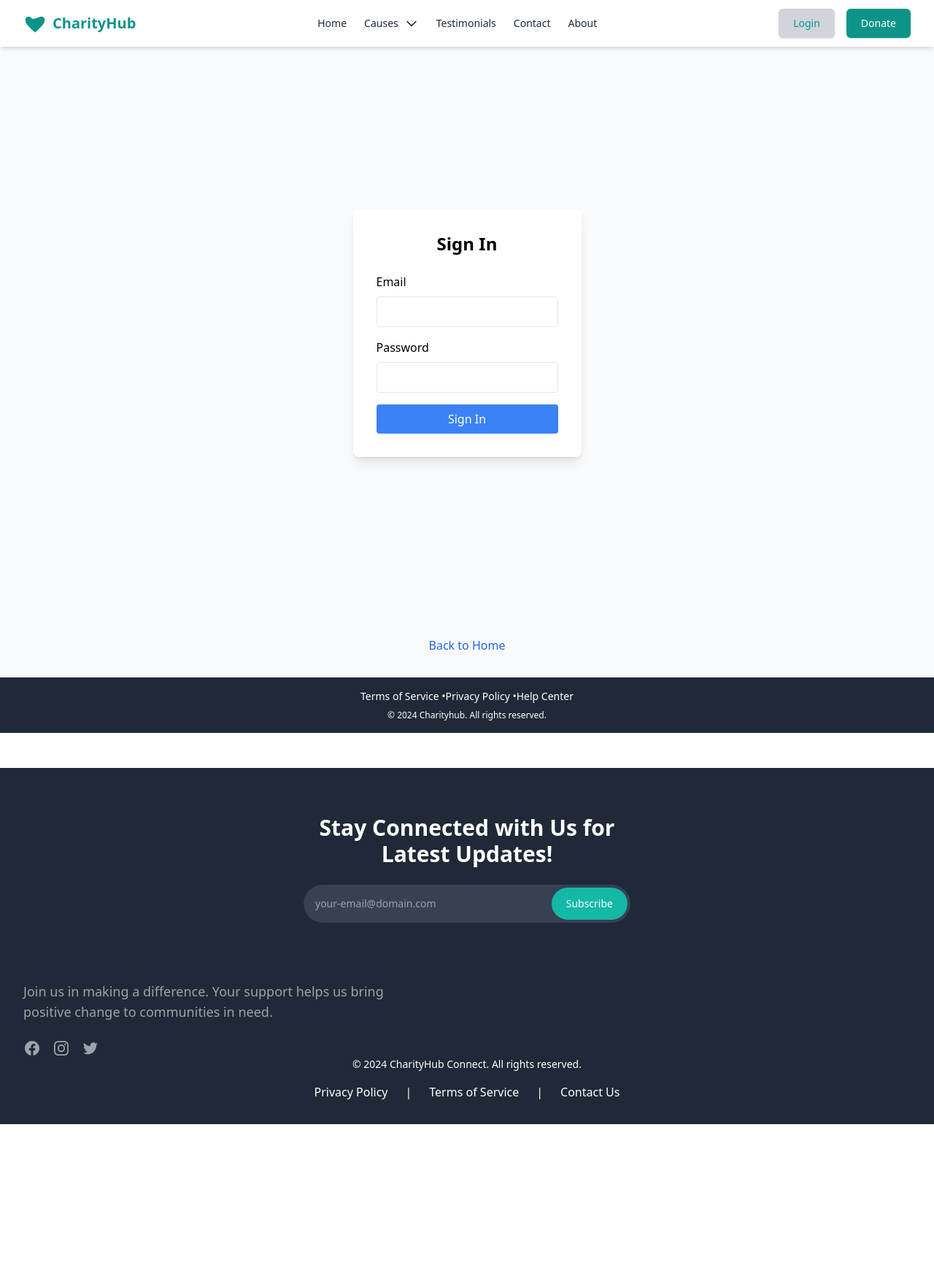
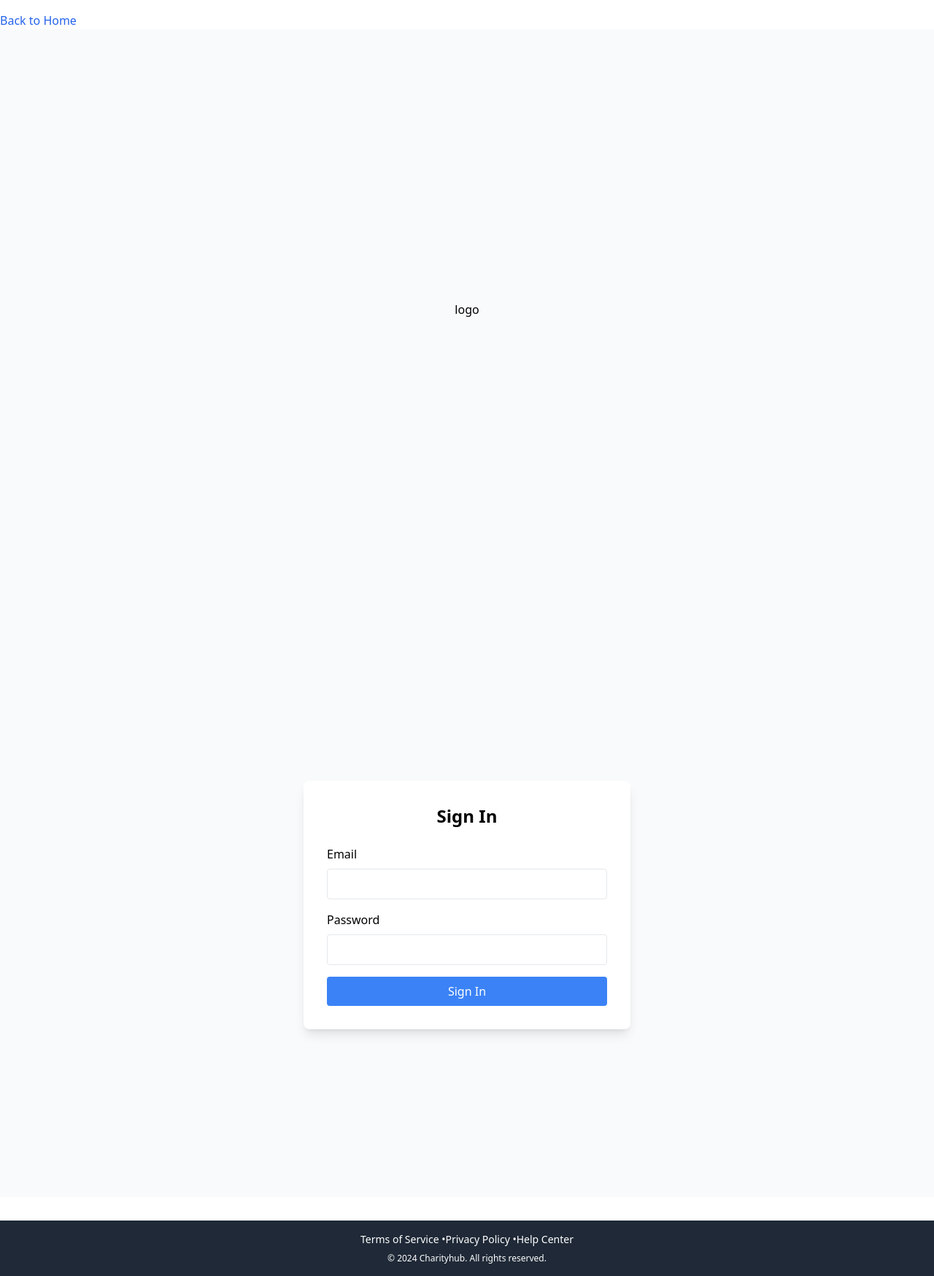
Before and after one commit to fanyicharllson/CharityHub, a Next.js app: page /signin in a window 1280 px wide. Shown: the whole page at 73% size. Before the commit the page ends 1540 px from the top, so only its background shows below. Built offline with nearby package versions, Linux system fonts and the light colour scheme.

Commit message:
Made changes to files positioning

```diff
--- /dev/null
+++ b/app/(notfound)/layout.tsx
@@ -0,0 +1,15 @@
+import "@/styles/globals.css"
+
+export default function NotfoundLayout({
+    children,
+  }: {
+    children: React.ReactNode
+  }) {
+    return (
+      <html lang="en">
+        <body>
+          <main>{children}</main>
+        </body>
+      </html>
+    )
+  }
--- a/app/donate/[donateid]/page.tsx
+++ b/app/(root)/(home)/donate/[donateid]/page.tsx
@@ -4,7 +4,7 @@ import { useEffect, useState } from "react";
 import { motion } from "framer-motion";
 import { supabase } from "@/utils/supabaseClient";
 import Image from "next/image";
-import NotFoundPageCustom from "@/app/notfoundpage_custom/page";
+import NotFoundPageCustom from "@/app/(notfound)/notfoundpage/page";
 import SkeletonLoader from "@/components/skeletonLoader";
 
 import Card from "@/public/assets/icons/card .png";
--- a/app/layout.tsx
+++ b/app/(root)/(home)/layout.tsx
@@ -12,7 +12,7 @@ export const metadata = {
 const Rootlayout: React.FC<{ children: React.ReactNode }> = ({ children }) => {
   return (
     <html lang="en">
-      <body className="flex flex-col min-h-screen">
+      <body>
          <Header/>
         <main>
           {children}
--- /dev/null
+++ b/app/(root)/(home)/page.tsx
@@ -0,0 +1,50 @@
+"use client";
+
+import Banner from "../../homepage_sections/banner";
+import SaveLife from "../../homepage_sections/saveLife";
+import Card from "../../homepage_sections/card";
+import PopularCauses from "../../homepage_sections/popularcauses";
+import Voluntier from "../../homepage_sections/Voluntier";
+import TestimonialSlider from "../../homepage_sections/testimonial";
+import Faqs from "../../homepage_sections/faqs";
+import WelcomePopup from "../../homepage_sections/popupmessage";
+import React, { useState, useEffect } from "react";
+import { supabase } from "@/utils/supabaseClient";
+
+const Home = () => {
+  const [showPopup, setShowPopup] = useState(false);
+  useEffect(() => {
+    const checkUserSession = async () => {
+      const {
+        data: { session },
+      } = await supabase.auth.getSession();
+
+      if (session) {
+        return;
+      }
+
+      const hasVisited = localStorage.getItem("hasVisited");
+      if (!hasVisited) {
+        setShowPopup(true);
+        localStorage.setItem("hasVisited", "true");
+      }
+    };
+
+    checkUserSession();
+  }, []);
+
+  return (
+    <div>
+      <WelcomePopup showPopup={showPopup} setShowPopup={setShowPopup} />
+      <Banner />
+      <SaveLife />
+      <Card />
+      <PopularCauses />
+      <Voluntier />
+      <TestimonialSlider />
+      <Faqs />
+    </div>
+  );
+};
+
+export default Home;
--- /dev/null
+++ b/app/(userauth)/layout.tsx
@@ -0,0 +1,40 @@
+import { ReactNode } from "react";
+import "@/styles/globals.css";
+import Link from "next/link";
+
+export default function SignInLayout({ children }: { children: ReactNode }) {
+  return (
+    <html lang="en">
+      <body>
+        <div className="mt-4">
+          <Link href="/" className="text-blue-600 hover:underline">
+            Back to Home
+          </Link>
+        </div>
+        <div className="flex flex-col justify-center items-center min-h-screen bg-gray-50">
+          <div className="mb-8">logo</div>
+        </div>
+        {children}
+        {/* Footer */}
+        <footer className="mt-8 bg-gray-800 text-white text-center py-4 w-full">
+          <div className="text-sm">
+            <a href="/terms" className="hover:underline">
+              Terms of Service
+            </a>{" "}
+            •
+            <a href="/privacy" className="hover:underline">
+              Privacy Policy
+            </a>{" "}
+            •
+            <a href="/help" className="hover:underline">
+              Help Center
+            </a>
+          </div>
+          <div className="mt-2 text-xs">
+            © 2024 Charityhub. All rights reserved.
+          </div>
+        </footer>
+      </body>
+    </html>
+  );
+}
--- a/app/page.tsx
+++ /dev/null
@@ -1,50 +0,0 @@
-"use client"
-
-import Banner from "./homepage_sections/banner";
-import SaveLife from "./homepage_sections/saveLife";
-import Card from "./homepage_sections/card";
-import PopularCauses from "./homepage_sections/popularcauses";
-import Voluntier from "./homepage_sections/Voluntier";
-import TestimonialSlider from "./homepage_sections/testimonial";
-import Faqs from "./homepage_sections/faqs";
-import WelcomePopup from "./homepage_sections/popupmessage";
-import React, { useState, useEffect } from "react";
-import { supabase } from "@/utils/supabaseClient";
-
-const Home = () => {
-  const [showPopup, setShowPopup] = useState(false);
-  useEffect(() => {
-    // Check the Supabase session to determine if the user is logged in
-    const checkUserSession = async () => {
-      const { data: { session } } = await supabase.auth.getSession();
-
-      // If the user is logged in (has an active session), do not show the popup
-      if (session) {
-        return;
-      }
-
-      const hasVisited = localStorage.getItem("hasVisited");
-      if (!hasVisited) {
-        setShowPopup(true);
-        localStorage.setItem("hasVisited", "true");
-      }
-    };
-
-    checkUserSession();
-  }, []);
-
-  return (
-    <div>
-       <WelcomePopup showPopup={showPopup} setShowPopup={setShowPopup} />
-      <Banner />
-      <SaveLife />
-      <Card />
-      <PopularCauses />
-      <Voluntier />
-      <TestimonialSlider />
-      <Faqs />
-    </div>
-  );
-};
-
-export default Home;
--- a/app/signin/layout.tsx
+++ /dev/null
@@ -1,29 +0,0 @@
-// app/signin/layout.tsx (Custom Layout for Sign-In Page)
-import { ReactNode } from "react";
-import Link from "next/link";
-
-export default function SignInLayout({ children }: { children: ReactNode }) {
-  return (
-    <div className="flex flex-col justify-center items-center min-h-screen bg-gray-50">
-      <div className="mb-8">
-        logo
-      </div>
-      {/* Only Sign-In page content will be rendered here */}
-      {children}
-      <div className="mt-4">
-        <Link href="/" className="text-blue-600 hover:underline">Back to Home</Link>
-      </div>
-      {/* Footer */}
-      <footer className="mt-8 bg-gray-800 text-white text-center py-4 w-full">
-        <div className="text-sm">
-          <a href="/terms" className="hover:underline">Terms of Service</a> •
-          <a href="/privacy" className="hover:underline">Privacy Policy</a> •
-          <a href="/help" className="hover:underline">Help Center</a>
-        </div>
-        <div className="mt-2 text-xs">
-          © 2024 Charityhub. All rights reserved.
-        </div>
-      </footer>
-    </div>
-  );
-}
```
Also changed, not shown: app/(notfound)/notfoundpage/page.tsx (renamed from app/notfoundpage_custom/page.tsx), app/(root)/(home)/causes/page.tsx (renamed from app/causes/page.tsx), app/(userauth)/signin/page.tsx (renamed from app/signin/page.tsx).
